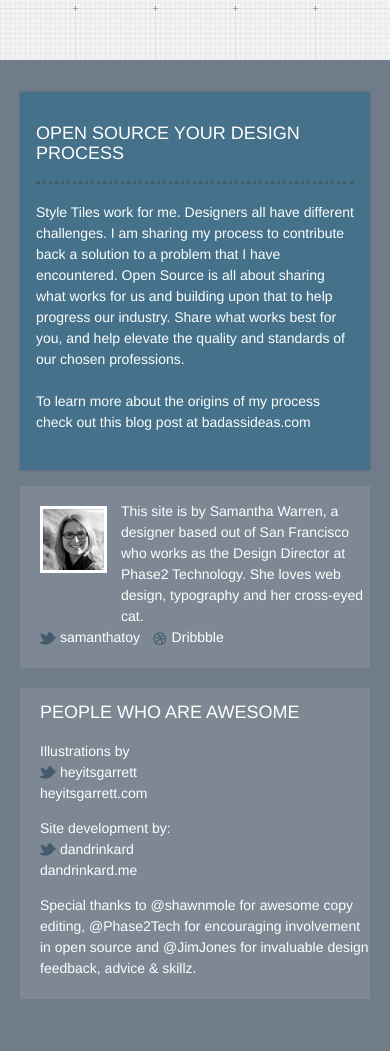
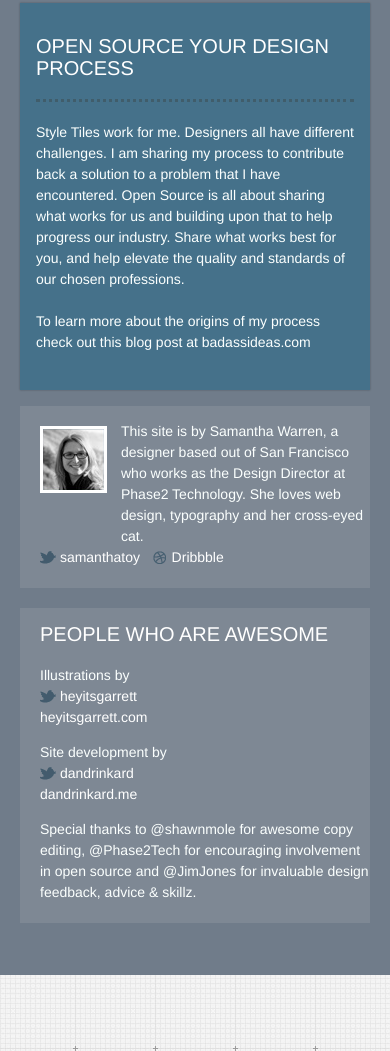
Before and after one commit to styletiles/styletiles.github.com, a Jekyll site: the page built from _posts/2012-02-01-index.html, in a window 390 px wide and 1400 px high, scrolled down 6123 px, cut to the strip 349-1400 px from the top of the window. Built offline with Jekyll 4.4.1, drawn with Linux system fonts in a browser that asks for light colours; nearby versions of some CDN libraries; comment, search, counter and statistics services are not loaded.

Commit message:
more mobile updates

```diff
--- a/_includes/footer.html
+++ b/_includes/footer.html
@@ -34,7 +34,7 @@
                 <a href="http://twitter.com/intent/user?screen_name=heyitsgarrett"><img src="/img/footer_twitter_bird.png" alt="@"> heyitsgarrett</a><br>
                 <a href="http://heyitsgarrett.com" rel="nofollow">heyitsgarrett.com</a>
             </p>
-            <p class="span3 offset1">Site development by:<br>
+            <p class="span3 offset1">Site development&nbsp;by<br>
                 <a href="http://twitter.com/intent/user?screen_name=dandrinkard"><img src="/img/footer_twitter_bird.png" alt="@"> dandrinkard</a><br>
                 <a href="http://dandrinkard.me" rel="nofollow">dandrinkard.me</a>
             </p>
--- a/_includes/open.html
+++ b/_includes/open.html
@@ -3,7 +3,7 @@
 
 <title>{{ page.title }}</title>
 <meta name="description" content="{{ page.description }}">
-<meta name="viewport" content="width=device-width,minimum-scale=0.667,maximum-scale=1.0">
+<meta name="viewport" content="width=device-width,initial-scale=1.0,maximum-scale=1.0,user-scalable=no">
 <link rel="stylesheet" href="/css/base.css">
 <link rel="stylesheet" href="/css/plugins.css">
 <link rel="stylesheet" href="/css/style.css">
--- a/_includes/topbar_home.html
+++ b/_includes/topbar_home.html
@@ -1,6 +1,6 @@
 <section id="topbar" class="clearfix navbar-fixed-top">
     <ul class="container">
-        <li class="no-mobile"><a class="anim" href="#top">Style Tiles</a></li>
+        <li class="no-mobile"><a class="anim" href="#top"><!--<span class="icon-home icon-white">-->Style Tiles<!--</span>--></a></li>
         <li><a class="anim" href="#what">What</a></li>
         <li><a class="anim" href="#when">When</a></li>
         <li><a class="anim" href="#steps">How</a></li>
--- a/_posts/2012-02-01-index.html
+++ b/_posts/2012-02-01-index.html
@@ -7,7 +7,7 @@ permalink: index.not.html
 
 <section id="what">
     <header>
-        <h2><span class="marker">What is a Style Tile?</span></h2>
+        <h2><span class="marker">What is a Style&nbsp;Tile?</span></h2>
     </header>
     <div class="row">
         <div class="span4">
@@ -35,13 +35,13 @@ permalink: index.not.html
     </div>
     <aside>
         <blockquote>
-            <p>Present clients with interface choices without making the investment in multiple photoshop mockups.</p>
+            <p>Present clients with interface choices without making the investment in&nbsp;multiple photoshop&nbsp;mockups.</p>
         </blockquote>
     </aside>
 </section>
 <section id="when">
     <header>
-        <h2><span class="marker">When to use Style Tiles?</span></h2>
+        <h2><span class="marker">When to use Style&nbsp;Tiles?</span></h2>
     </header>
     <div class="row">
         <p class="span12">
@@ -55,19 +55,20 @@ permalink: index.not.html
             often associated with a brand and identity design.
         </p>
     </div>
-    <p>
-        <cite>Visual Design Deliverable Fidelity Scale</cite>
-        <img src="/img/illustration_when.png" alt="a graphic comparing moodboards, style tiles and mockups" />
+    <p class="centered">
+        <cite>Visual Design Deliverable Fidelity&nbsp;Scale</cite>
+        <img class="no-mobile" src="/img/illustration_when.png" alt="a graphic comparing moodboards, style tiles and mockups" />
+        <img class="mobile-only" src="/img/illustration_when_mobile.png" alt="a graphic comparing moodboards, style tiles and mockups" />
     </p>
 </section>
 <section id="steps">
     <header>
-        <h2><span class="marker">How to use Style Tiles?</span></h2>
+        <h2><span class="marker">How to use Style&nbsp;Tiles?</span></h2>
     </header>
     <aside>
         <blockquote>
             <p>Making Style tiles an integrated tool in your visual design process can help with team &amp;
-            client communication. Here is how I do it:</p>
+            client communication. Here is how I&nbsp;do&nbsp;it:</p>
         </blockquote>
     </aside>
     <ol>
@@ -142,7 +143,7 @@ permalink: index.not.html
                         <img src="/img/illustration_interpret.png" alt="illustration of a patient explaining the concept of an apple to a doctor" />
                     </div>
                     <div class="span5">
-                        <h4>Break down Client Feedback</h4>
+                        <h4>Break down Client&nbsp;Feedback</h4>
                         <p>
                             Humans make subconscious assumptions based on subtle visual cues.
                             The elements of design are the building blocks and the principles
@@ -180,7 +181,7 @@ permalink: index.not.html
         <li id="define" class="row">
             <div class="span10 offset2">
                 <header>
-                    <h3>Define a Visual Language</h3>
+                    <h3>Define a Visual&nbsp;Language</h3>
                     <p>
                         This is the actual process of composing the style tile.
                         Determine themes from the aggregated adjectives and begin to
@@ -193,14 +194,14 @@ permalink: index.not.html
                 </div>
                 <aside class="row">
                     <div class="span5">
-                        <h4>Looking for the template?</h4>
+                        <h4>Looking for the&nbsp;template?</h4>
                         <p>
                             Here&rsquo;s a template to get you started with Style Tiles, but
                             you are probably going to want to customize it.
                         </p>
                     </div>
                     <div class="span5">
-                        <a href="" class="button">Download PSD <span class="ir download">&darr;</span></a>
+                        <a href="" class="button">Download PSD <span class="ir download no-mobile">&darr;</span></a>
                     </div>
                 </aside>
             </div>
@@ -278,7 +279,7 @@ permalink: index.not.html
 
 <section id="artifacts">
     <header>
-        <h2><span class="marker">Style Tiles for Responsive Design</span></h2>
+        <h2><span class="marker">Style Tiles for Responsive&nbsp;Design</span></h2>
     </header>
     <p>
         Ethan Marcotte refers to static comps during the responsive design process as
--- a/css/style.css
+++ b/css/style.css
@@ -110,7 +110,7 @@ body>footer h4 { color:#fff; text-transform:uppercase; }
 body>footer .overlap h4 { margin-top:0; padding-bottom:1em; margin-bottom:1em; border-bottom:3px dotted #405d6b; color: #fff; }
 body>footer .overlap div.wrap { padding:2em 1em 1em; }
 body>footer .boxy { background-color:#7e8894; }
-body>footer .boxy:last-child { background: #7e8894 url(../img/bg_tiles_watermark.png) no-repeat right 2px; }
+body>footer .boxy:last-child { background: #7e8894 url(../img/bg_tiles_watermark.png) no-repeat right 8px; }
 /* thumbnail rows */
 a.thumb { background:#fff; border:5px solid #fff; position:relative; display:block;
     -webkit-box-shadow: 0 0 6px rgba(0,0,0,0.2);
@@ -164,6 +164,10 @@ a.thumb:hover span.enlarge { opacity:1; }
 /* citations below thumb rows */
 cite { text-align:center; margin:1em; display:block; font-size:14px; line-height:1.4em; }
 
+@media (min-width:768px) {
+    #topbar a .icon-home { width:auto; background-image:none; }
+}
+
 /* low-res desktop */
 @media (min-width:767px) and (max-width:980px) {
     .container>header { margin-top:23px; height:200px; }
@@ -175,17 +179,30 @@ cite { text-align:center; margin:1em; display:block; font-size:14px; line-height
 
 /* mobile */
 @media (max-width:767px) {
-    #topbar { max-width:100%; margin-left:0; left:0; padding:0.5em 10px; }
-    #topbar a { line-height:40px; }
-    .scrolled #topbar { position:fixed; top:0px; }
+    * { word-wrap:break-word; }
+    cite { font-size: 18px; }
+    h2 { font-size:24px; }
+    h3 { font-size:24px; }
+    h4 { font-size:20px; }
+    aside>blockquote p { font-size: 20px; }
+    span.marker:before, span.marker:after { display:none; }
+    #topbar { max-width:100%; margin-left:0; left:0; padding:0.5em 0; position:absolute; }
+    #topbar .container { padding:0 10px 0 20px; }
+    #topbar a { line-height:40px; position:relative; }
+    #topbar a .icon-home { text-indent:-9999px; }
+    .scrolled #topbar { top:0px; position:absolute; }
     #topbar ul li { margin-right: 1em; }
-    .container>header { height:auto; background-image:none; text-align:center; text-indent:0; }
+    .container>header { height:auto; background-image:none; text-align:center; text-indent:0; z-index:1; margin-top:42px; z-index:1040; }
     .navbar li.last { margin-left: -100px; }
-    #steps ol>li { background-position: -76px 0; }
-    #steps ol>li header {margin-left: 100px; margin-top:24px; }
+    #steps ol>li { background-position: -76px 0; background-image:none !important; }
+    #steps ol>li header {/*margin-left: 100px;*/ margin-top:24px; }
+    #steps ol>li#listen header h3:before{ content:'1. '; }
+    #steps ol>li#interpret header h3:before{ content:'2. '; }
+    #steps ol>li#define header h3:before{ content:'3. '; }
+    #steps ol>li#iterate header h3:before{ content:'4. '; }
     #steps ol>li#listen { position:relative; }
     #steps ol>li#listen li.span3 { float:left; width:50%; }
-    #steps ol>li#interpret li { display:block; width:50%; float:left; }
+    #steps ol>li#interpret li { display:block; width:33%; float:left; }
     #steps ol>li#interpret ul { padding-bottom:1em }
     #steps ol>li#interpret h4 { clear:left; }
     .first { clear:none; }
@@ -244,4 +261,4 @@ cite { text-align:center; margin:1em; display:block; font-size:14px; line-height
 @media (max-width:767px){
 .row.boxy>[class*="span"]{float:none;display:block;width:auto;margin:0;}
 }
-.mobile-only {display:none;} @media (max-width:767px){ .mobile-only { display: inline; } }
+.mobile-only {display:none;} @media (max-width:767px){ .mobile-only { display: inline-block; } }
--- a/js/app.js
+++ b/js/app.js
@@ -8,7 +8,6 @@
         , 'transitionIn': 'elastic'
         , 'transitionOut': 'elastic'
       });
-    }
 
     // scrolling
     var nav = $('#topbar') // nav element
@@ -35,6 +34,7 @@
             });
           }
         });
+
         // scrollTo on nav click
         navLinks.click(function(e){
           e.preventDefault();
@@ -50,7 +50,13 @@
           // otherwise, short distances will appear to scroll too fast, long ones too slowly
           // goal is to feel as 'proportional' as possible without actual linearity
           // this is based on a 1s scroll time for the whole page, adjust as needed
-          $(window).scrollTo(destination, Math.sqrt(distance) * 1000, {easing: 'swing'});
+          $(window).scrollTo(destination, Math.sqrt(distance) * 1000, {
+            easing: 'swing',
+            onAfter: function(){
+                        // this makes ios happy.
+                        $('#topbar').css('z-index', 9999);
+                     }
+            });
         });
 
         //set active state on domready
@@ -67,11 +73,7 @@
               $('body').removeClass('trigger-menu');
             }
           });
-
-      // $(window).resize(function(){
-      //   var ch = $('.container>header')
-      //   ch.css('background-image', ch.css('background-image'));
-      // });
+    }
 
   });
 })(jQuery);
```
Also changed, not shown: img/bg_tiles_watermark.png, img/illustration_when_mobile.png (added).
